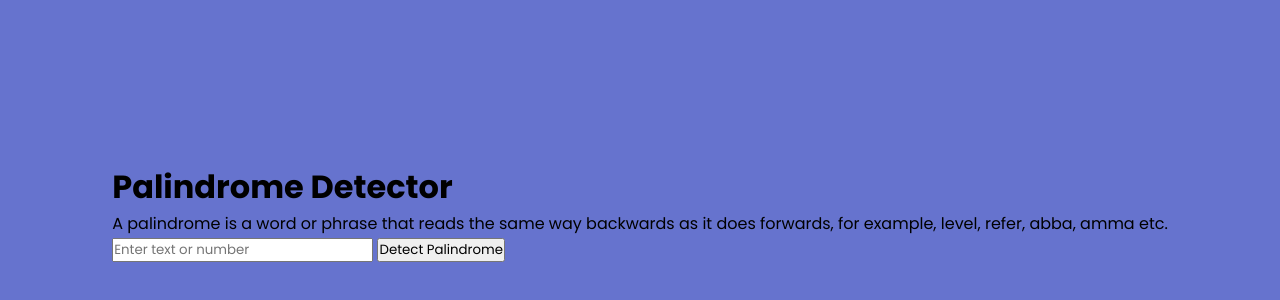
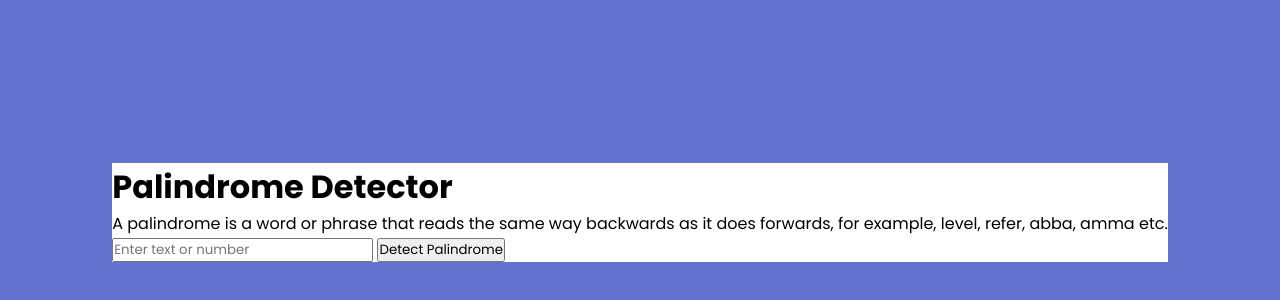
Before and after one commit to ImtiazVision/Palindrome-Detector, a plain HTML site: page index.html in a window 1280 px wide. Shown: the part 188-488 px from the top of the page. Drawn offline with Linux system fonts and the light colour scheme; a script that the page names is missing.

Commit message:
edited style.css file

```diff
--- a/style.css
+++ b/style.css
@@ -15,3 +15,7 @@ body {
   min-height: 100vh;
   background: rgb(102, 115, 206);
 }
+
+.wrapper {
+  background: #fff;
+}
```
